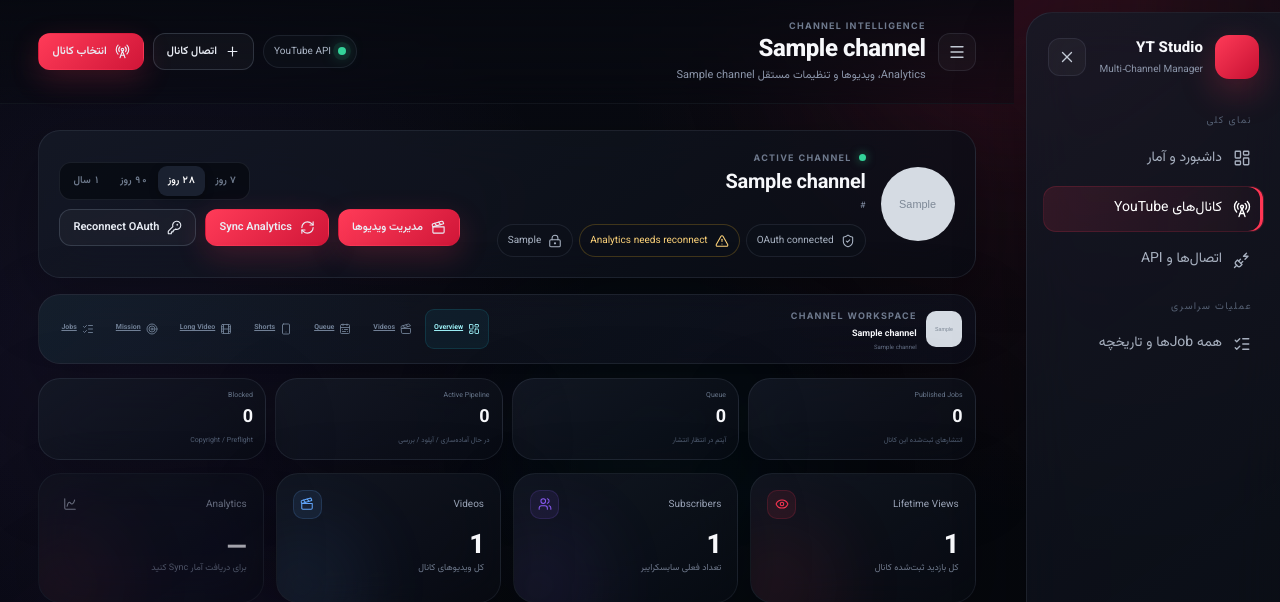
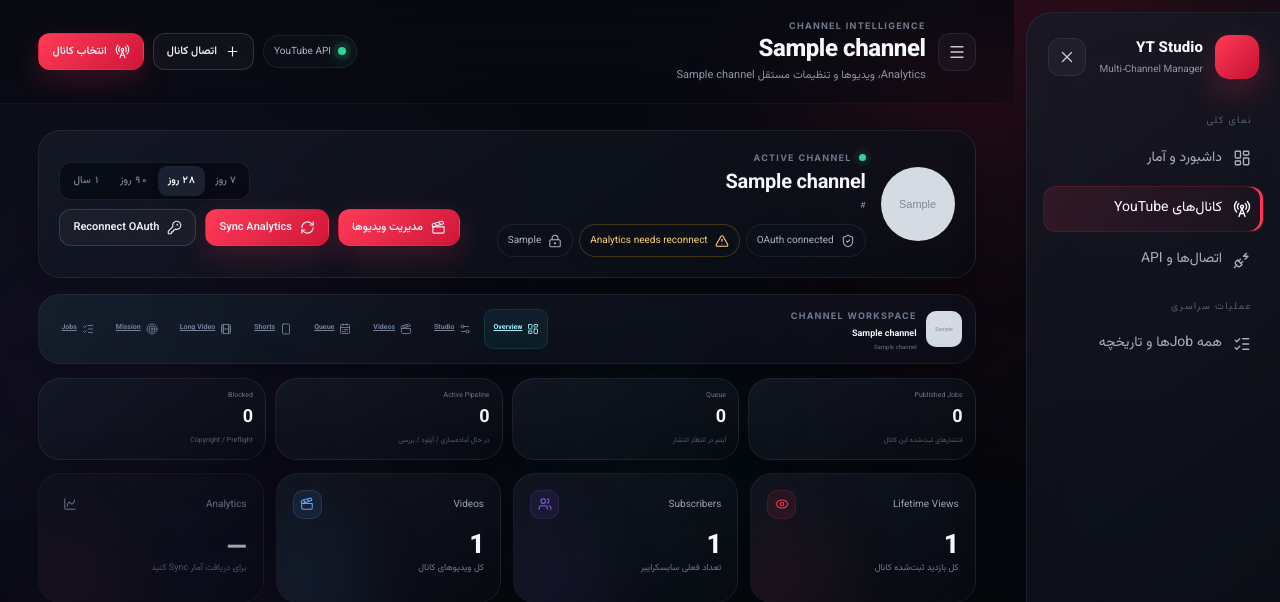
Before and after one commit to PEDIHS/yt, a Flask app: page /channels/1 in a window 1280 px wide. Shown: the top 602 px of the page. Run offline with Flask 3, Linux system fonts and the light colour scheme; the visitor is signed in with stand-in values (Sample User, id 1); tables that the repository leaves empty hold one stand-in row (values such as "Sample post"); grey boxes marked "Sample" are stand-in pictures; parts of the project's set-up code (start-up, migrations or seed data) failed here and were passed over; some libraries are stand-ins or nearby versions.

Commit message:
feat: add channel studio workspace tab

```diff
--- a/templates/_channel_workspace_nav.html
+++ b/templates/_channel_workspace_nav.html
@@ -18,6 +18,7 @@
   </button>
   <div class="channel-workspace-links" id="channelWorkspaceLinks">
     <a href="{{ url_for('channel_detail', channel_id=workspace_channel.id) }}" class="{% if request.endpoint == 'channel_detail' %}active{% endif %}"><i data-lucide="layout-dashboard"></i>Overview</a>
+    <a href="{{ url_for('channel_studio', channel_id=workspace_channel.id) }}" class="{% if request.endpoint and request.endpoint.startswith('channel_studio') %}active{% endif %}"><i data-lucide="settings-2"></i>Studio</a>
     <a href="{{ url_for('videos_manager', channel_id=workspace_channel.id) }}" class="{% if request.endpoint in ['videos_manager','video_detail'] %}active{% endif %}"><i data-lucide="clapperboard"></i>Videos</a>
     <a href="{{ url_for('publishing_page', channel_id=workspace_channel.id) }}" class="{% if request.endpoint == 'publishing_page' %}active{% endif %}"><i data-lucide="calendar-range"></i>Queue</a>
     <a href="{{ url_for('upload', channel_id=workspace_channel.id) }}" class="{% if request.endpoint == 'upload' %}active{% endif %}"><i data-lucide="smartphone"></i>Shorts</a>
```
